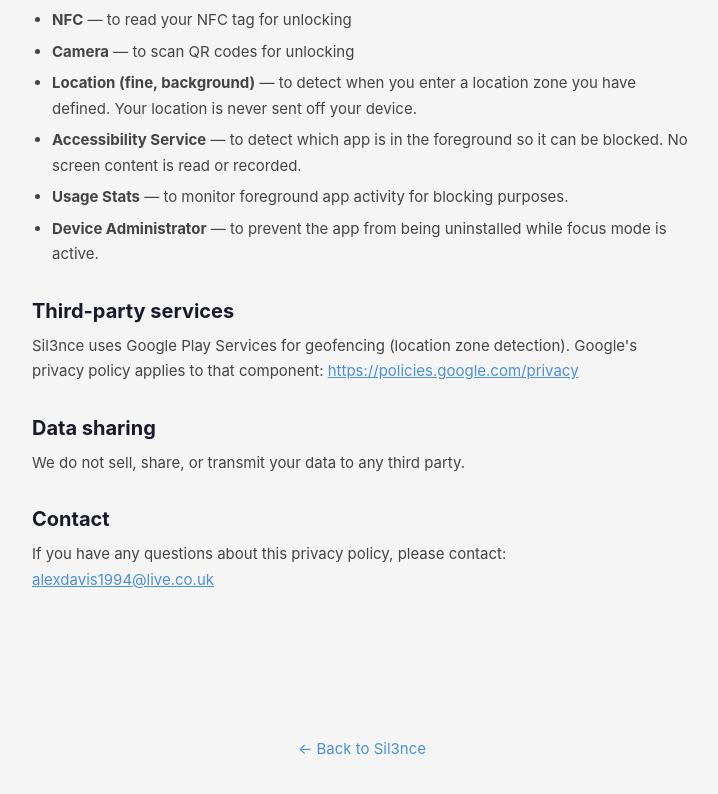
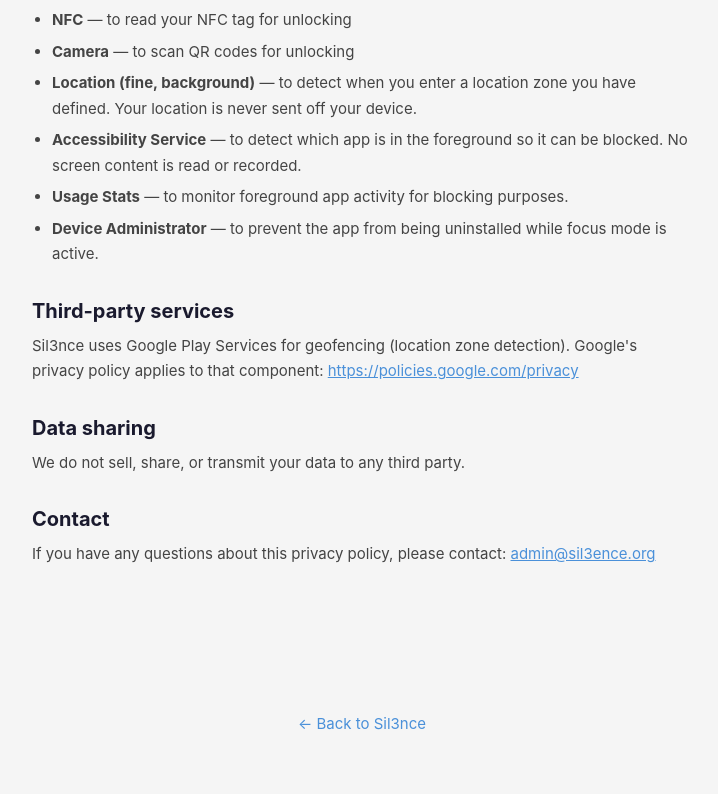
Before and after one commit to sil3ence-developers/sil3ence-developers.github.io, a plain HTML site: page privacy.html in a window 1280 px wide. Shown: the part 670-1464 px from the top of the page, without its empty margins (278-996 px from the left). After the commit the page ends 1442 px from the top, so only its background shows below. Drawn offline with Linux system fonts and the light colour scheme.

Commit message:
Update privacy.html

```diff
--- a/privacy.html
+++ b/privacy.html
@@ -80,7 +80,7 @@
           <h2>Contact</h2>
           <p>If you have any questions about this privacy policy, please
   contact: <a
-  href="mailto:alexdavis1994@live.co.uk">alexdavis1994@live.co.uk</a></p>
+  href="mailto:admin@sil3ence.org">admin@sil3ence.org</a></p>
       </div>
 
       <footer>
```
